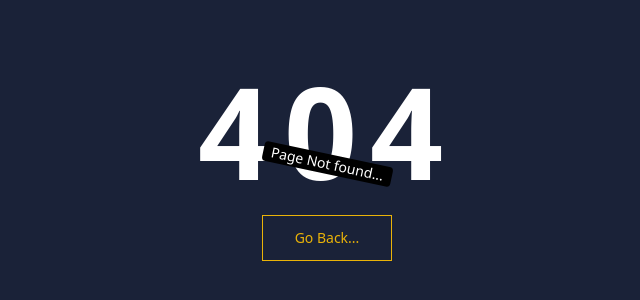
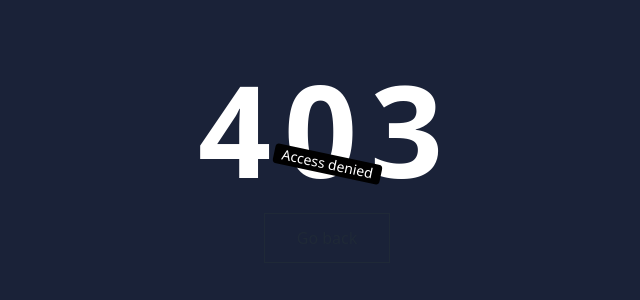
Before and after one commit to Shivam2709/Learning-Management-System-Frontend, a React (Vite) app: page /denied in a window 1280 px wide. Before the commit this address had no page. Shown: the part 236-536 px from the top of the page, without its empty margins (313-953 px from the left). Built offline with nearby package versions, Linux system fonts and the light colour scheme.

Commit message:
add access denied page

```diff
--- a/src/App.jsx
+++ b/src/App.jsx
@@ -5,6 +5,7 @@
 import AboutUs from "./Pages/AboutUs";
 import Contact from "./Pages/Contact";
 import CourseList from "./Pages/Course/CourseList";
+import Denied from "./Pages/Denied";
 import HomePage from "./Pages/HomePage";
 import Login from "./Pages/Login";
 import NotFound from "./Pages/NotFound";
@@ -18,6 +19,8 @@
         <Route path="/about" element={<AboutUs />} />
         <Route path="/contact" element={<Contact />} />
         <Route path="/courses" element={<CourseList />} />
+        <Route path="/denied" element={<Denied />} />
+
 
         <Route path="/signup" element={<SignUp />} />
         <Route path="/login" element={<Login />} />
--- /dev/null
+++ b/src/Pages/Denied.jsx
@@ -0,0 +1,22 @@
+import { useNavigate } from "react-router-dom";
+
+function Denied() {
+  const navigate = useNavigate();
+  return (
+    <main className="h-screen w-full flex flex-col justify-center items-center bg-[#1A2238]">
+      <h1 className="text-9xl font-extrabold text-white tracking-widest">
+        403
+      </h1>
+      <div className="bg-black text-white px-2 text-sm rounded rotate-12 absolute">
+        Access denied
+      </div>
+      <button onClick={() => navigate(-1)} className="mt-5">
+        <span className="relative block px-8 py-3 bg-[#1A2238] border border-current">
+          Go back
+        </span>
+      </button>
+    </main>
+  );
+}
+
+export default Denied;
```
